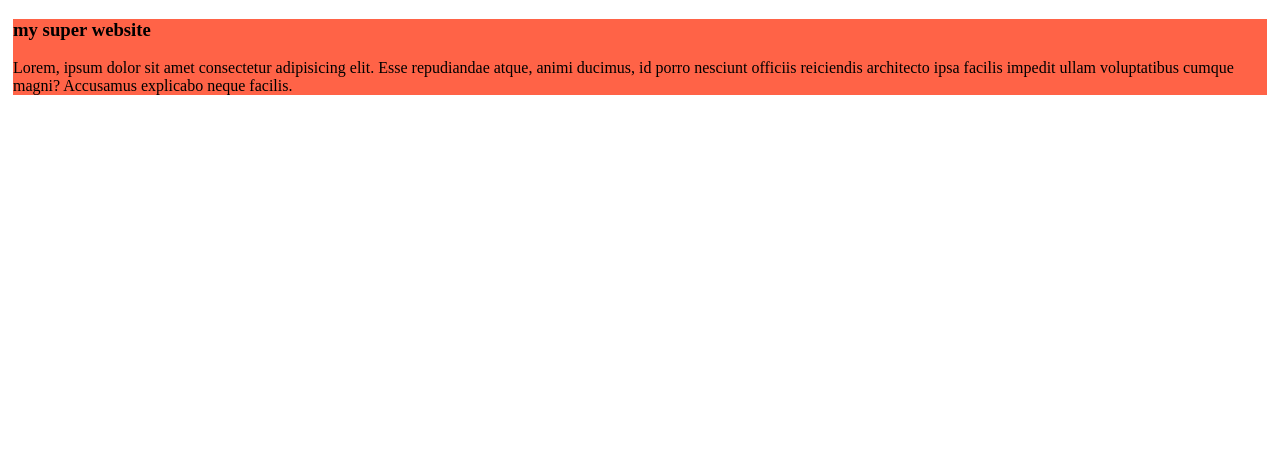
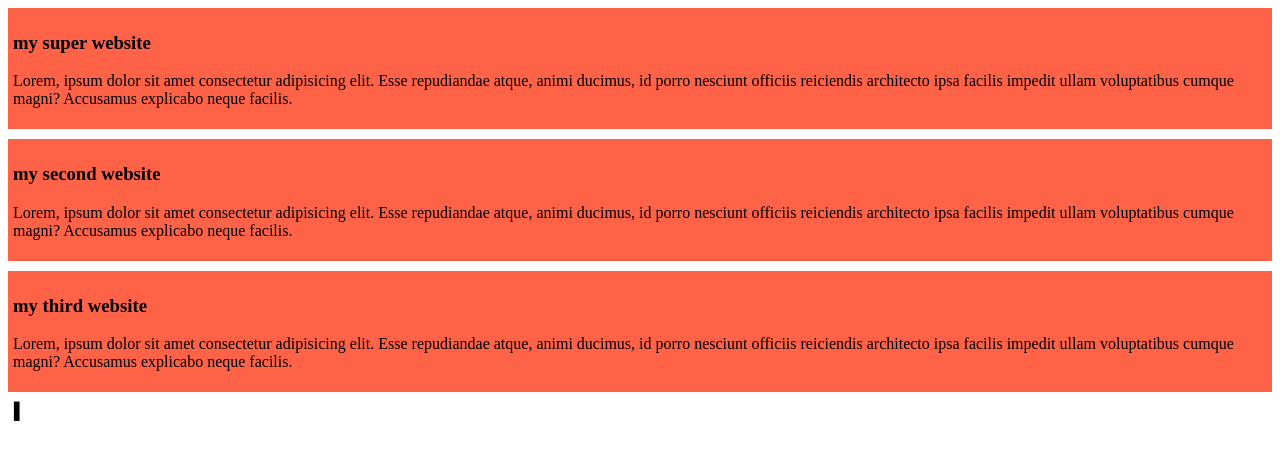
Before and after one commit to NazmulHasan-web/my-super-website, a plain HTML site: page index.html in a window 1280 px wide. Drawn offline with Linux system fonts and the light colour scheme.

Commit message:
add the second and third website

```diff
--- a/index.html
+++ b/index.html
@@ -11,5 +11,14 @@
         <h3>my super website</h3>
         <p>Lorem, ipsum dolor sit amet consectetur adipisicing elit. Esse repudiandae atque, animi ducimus, id porro nesciunt officiis reiciendis architecto ipsa facilis impedit ullam voluptatibus cumque magni? Accusamus explicabo neque facilis.</p>
     </div>
+    <div>
+        <h3>my second website</h3>
+        <p>Lorem, ipsum dolor sit amet consectetur adipisicing elit. Esse repudiandae atque, animi ducimus, id porro nesciunt officiis reiciendis architecto ipsa facilis impedit ullam voluptatibus cumque magni? Accusamus explicabo neque facilis.</p>
+    </div>
+    <div>
+        <h3>my third website</h3>
+        <p>Lorem, ipsum dolor sit amet consectetur adipisicing elit. Esse repudiandae atque, animi ducimus, id porro nesciunt officiis reiciendis architecto ipsa facilis impedit ullam voluptatibus cumque magni? Accusamus explicabo neque facilis.</p>
+    </div>
+    ▐
 </body>
 </html>
--- a/styles/blog.css
+++ b/styles/blog.css
@@ -1,5 +1,6 @@
 div{
     background-color: tomato;
-    margin: 5px;
+    margin-bottom: 10px;
+    padding: 5px;
 
 }
```
